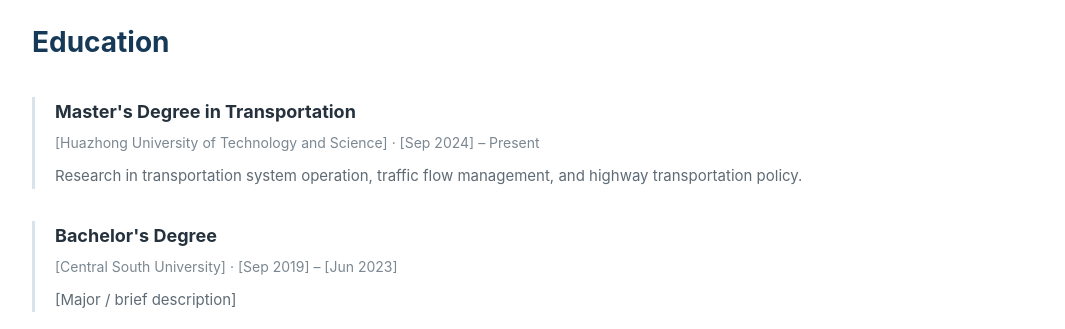
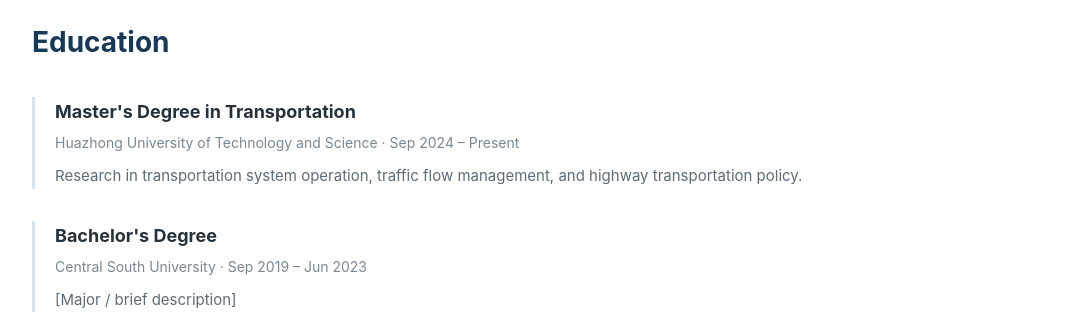
Before and after one commit to WanerZou/WanerZou.github.io, a plain HTML site: page index.html in a window 1280 px wide. Shown: the part 1100-1429 px from the top of the page, without its empty margins (107-1172 px from the left). Drawn offline with Linux system fonts and the light colour scheme.

Commit message:
Update index.html

```diff
--- a/index.html
+++ b/index.html
@@ -404,7 +404,7 @@
     <div class="timeline-item">
       <h3>Master's Degree in Transportation</h3>
       <div class="timeline-meta">
-        [Huazhong University of Technology and Science] · [Sep 2024] – Present
+        Huazhong University of Technology and Science · Sep 2024 – Present
       </div>
       <p>
         Research in transportation system operation,
@@ -415,7 +415,7 @@
     <div class="timeline-item">
       <h3>Bachelor's Degree</h3>
       <div class="timeline-meta">
-        [Central South University] · [Sep 2019] – [Jun 2023]
+        Central South University · Sep 2019 – Jun 2023
       </div>
       <p>
         [Major / brief description]
```
